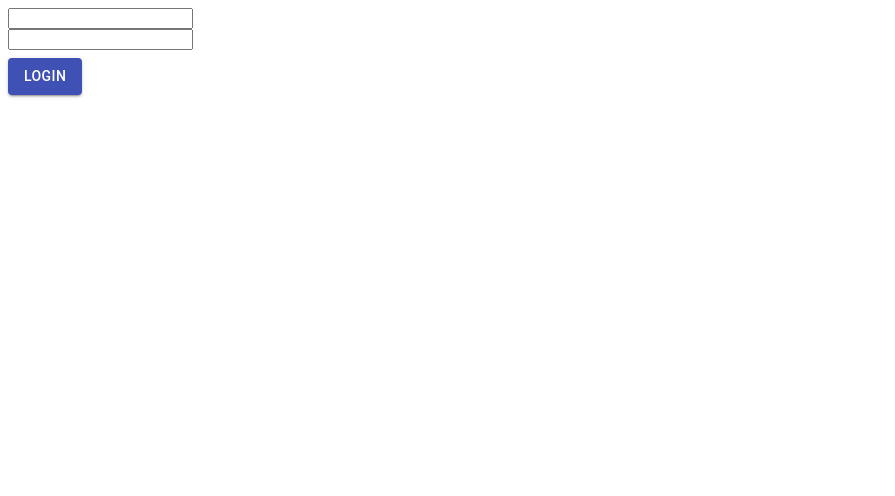
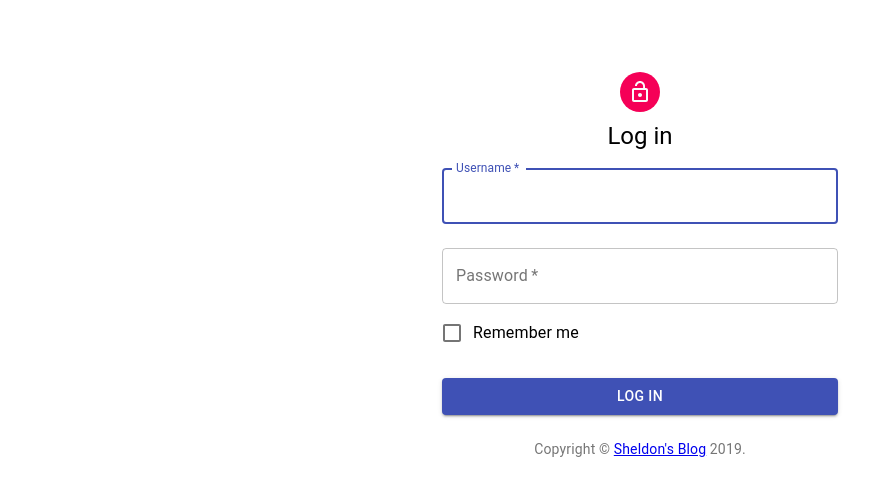
Before and after one commit to SheldonWang3000/ReactBlog, a React (Create React App) app: page /login in a window 1280 px wide. Shown: the top 496 px of the page, without its empty margins (0-895 px from the left). Built offline with nearby package versions, Linux system fonts and the light colour scheme.

Commit message:
add copyright, change styles of pages, change navigationbar

```diff
--- a/src/App.js
+++ b/src/App.js
@@ -15,6 +15,8 @@ import LoginVerifyProcess from './LoginVerifyProcess';
 import Login from './Login';
 import Dashboard from './Dashboard';
 import NavigationBar from './NavigationBar';
+import DashboardNavigationBar from './DashboardNavigationBar';
+import Copyright from './Copyright';
 
 
 function App() {
@@ -31,7 +33,7 @@ function App() {
                     <NavigationBar />
                 </Route>
                 <Route path="/dashboard">
-                    <NavigationBar />
+                    <DashboardNavigationBar />
                 </Route>
             </Switch>
             <Switch>
@@ -64,6 +66,7 @@ function App() {
                 </Route>
                 <Redirect to='/404'/>
             </Switch>
+            <Copyright/>
         </Router>
     );
 }
--- /dev/null
+++ b/src/Copyright.js
@@ -0,0 +1,18 @@
+import React from 'react';
+import { Link } from 'react-router-dom';
+import { Typography } from '@material-ui/core';
+
+function Copyright() {
+    return (
+        <Typography variant="body2" color="textSecondary" align="center">
+            {'Copyright © '}
+            <Link to='/' color="inherit">
+                Sheldon's Blog
+            </Link>{' '}
+            {new Date().getFullYear()}
+            {'.'}
+        </Typography>
+    );
+}
+
+export default Copyright;
--- /dev/null
+++ b/src/DashboardNavigationBar.js
@@ -0,0 +1,84 @@
+import React, { useState, useEffect } from 'react';
+import { useHistory } from 'react-router-dom';
+
+import { makeStyles } from '@material-ui/core/styles';
+import AppBar from '@material-ui/core/AppBar';
+import Toolbar from '@material-ui/core/Toolbar';
+import Button from '@material-ui/core/Button';
+import { Typography } from '@material-ui/core';
+
+import { connect } from 'react-redux';
+import { clearToken } from './redux/actions';
+
+import { axiosInstance, verifyLogin } from './Global';
+
+const useStyles = makeStyles(theme => ({
+    header: {
+        paddingBottom: '64px'
+    },
+    loginMsg: {
+        textAlign: 'right',
+        flexGrow: 1,
+    },
+    title: {
+        flexGrow: 1,
+    },
+}));
+
+function NavigationBar(props) {
+    console.log('NavigationBar');
+    const classes = useStyles();
+    const history = useHistory();
+    const [buttonAttri, setButtonAttri] = useState({ msg: "login", func: () => { } });
+    useEffect(() => {
+        const loginButton = {
+            msg: "Login",
+            func: () => {
+                history.push({
+                    pathname:'/login/',
+                    state: { from: history.location.pathname }
+                });
+            }
+        }
+
+        const signoutButton = {
+            msg: "Sign Out",
+            func: () => {
+                props.clearToken();
+                axiosInstance.defaults.headers.common['Authorization'] = "";
+                setButtonAttri(loginButton);
+                history.push('/');
+            }
+        }
+        verifyLogin().then(() => {
+            setButtonAttri(signoutButton);
+        }).catch(() => {
+            setButtonAttri(loginButton);
+        });
+    }, [history, props]);
+    return (
+        <div className={classes.header}>
+            <AppBar position='fixed' >
+                <Toolbar>
+                    <Typography variant="h5"className={classes.title}>
+                        The Dashboard of Sheldon's Blog
+                    </Typography>
+                    <Typography className={classes.loginMsg}>
+                        Hi, Sheldon
+                    </Typography>
+                    <Button color="inherit" onClick={buttonAttri.func}>
+                        {buttonAttri.msg}
+                    </Button>
+                </Toolbar>
+            </AppBar>
+        </div>
+    );
+}
+
+// Map Redux actions to component props
+const mapDispatchToProps = {
+    clearToken,
+}
+
+// Connected Component
+export default connect(null, mapDispatchToProps)(NavigationBar);
--- a/src/Global.js
+++ b/src/Global.js
@@ -20,7 +20,6 @@ function createAxiosResponseInterceptor() {
                 }).then((response) => {
                     axiosInstance.defaults.headers.common['Authorization'] = "Bearer " + response.data.access;
                     errorResponse.config.headers['Authorization'] = "Bearer " + response.data.access;
-                    console.log(errorResponse.config);
                     if (errorResponse.config.data !== undefined) {
                         var responseData = JSON.parse(errorResponse.config.data);
                         if (responseData.token !== undefined) responseData.token = response.data.access;
--- a/src/Login.js
+++ b/src/Login.js
@@ -2,6 +2,13 @@ import React, { useState } from 'react';
 
 import Button from '@material-ui/core/Button';
 import { makeStyles } from '@material-ui/core/styles';
+import Container from '@material-ui/core/Container';
+import Typography from '@material-ui/core/Typography';
+import TextField from '@material-ui/core/TextField';
+import Avatar from '@material-ui/core/Avatar';
+import LockOpenIcon from '@material-ui/icons/LockOpen';
+import FormControlLabel from '@material-ui/core/FormControlLabel';
+import Checkbox from '@material-ui/core/Checkbox';
 
 import { axiosInstance } from './Global';
 
@@ -10,10 +17,19 @@ import { updateToken } from './redux/actions';
 
 import { useHistory } from 'react-router-dom';
 
-
 const useStyles = makeStyles(theme => ({
+    main: {
+        marginTop: theme.spacing(8),
+        display: 'flex',
+        flexDirection: 'column',
+        alignItems: 'center',
+    },
+    avatar: {
+        margin: theme.spacing(1),
+        backgroundColor: theme.palette.secondary.main,
+    },
     button: {
-        margin: theme.spacing(1, 0),
+        margin: theme.spacing(3, 0),
     },
 }));
 
@@ -29,15 +45,10 @@ function Login(props) {
                 password: password
             }).then((response) => {
                 props.updateToken(response.data.refresh);
-                console.log("refresh");
-                console.log(response.data.refresh);
-                console.log("access");
-                console.log(response.data.access);
-
                 axiosInstance.defaults.headers.common['Authorization'] = "Bearer " + response.data.access;
-                console.log('history');
-                console.log(history.location);
-                if (history.location.state === undefined || history.location.state.from === undefined || history.location.state.from === "") {
+                if (history.location.state === undefined ||
+                    history.location.state.from === undefined ||
+                    history.location.state.from === "") {
                     history.replace("/dashboard");
                 } else {
                     history.replace({
@@ -49,19 +60,54 @@ function Login(props) {
             });
     };
     return (
-        <div>
-            <input id="username_input" onChange={(event)=>{
-                setUsername(event.target.value);
-            }} />
-            <br/>
-            <input id="password_input" type="password" onChange={(event)=>{
-                setPassword(event.target.value);
-            }} />
-            <br/>
+        <Container component='main' maxWidth='xs' >
+            <div className={classes.main}>
+                <Avatar className={classes.avatar}>
+                    <LockOpenIcon />
+                </Avatar>
+                <Typography component="h1" variant="h5">
+                    Log in
+                </Typography>
+            </div>
+            <TextField
+                variant="outlined"
+                margin="normal"
+                required
+                fullWidth
+                autoFocus
+                label="Username"
+                id="username_input"
+                onChange={(event) => {
+                    setUsername(event.target.value);
+                }}/>
+            <TextField
+                variant="outlined"
+                margin="normal"
+                required
+                fullWidth
+                name="password"
+                label="Password"
+                type="password"
+                autoComplete="current-password"
+                id="password_input"
+                onChange={(event) => {
+                    setPassword(event.target.value);
+                }}
+            />
+            <FormControlLabel
+                control={<Checkbox color="primary" />}
+                label="Remember me"
+            />
             <Button
-                variant="contained" color="primary" className={classes.button}
-                onClick={loginFunc}>Login</Button>
-        </div>
+                variant="contained"
+                color="primary"
+                className={classes.button}
+                onClick={loginFunc}
+                fullWidth
+                >
+                Log in
+            </Button>
+        </Container>
     );
 }
 
--- a/src/NavigationBar.js
+++ b/src/NavigationBar.js
@@ -1,82 +1,98 @@
-import React, { useState, useEffect } from 'react';
-import { useHistory } from 'react-router-dom';
+import React from 'react';
 
-import { makeStyles } from '@material-ui/core/styles';
+import { fade, makeStyles } from '@material-ui/core/styles';
 import AppBar from '@material-ui/core/AppBar';
 import Toolbar from '@material-ui/core/Toolbar';
-import Button from '@material-ui/core/Button';
-import { Typography } from '@material-ui/core';
+import Typography from '@material-ui/core/Typography';
+import SearchIcon from '@material-ui/icons/Search';
+import InputBase from '@material-ui/core/InputBase';
 
-import { connect } from 'react-redux';
-import { clearToken } from './redux/actions';
-
-import { axiosInstance, verifyLogin } from './Global';
 
 const useStyles = makeStyles(theme => ({
     header: {
         paddingBottom: '64px'
     },
-    button: {
+    loginMsg: {
+        textAlign: 'right',
+        flexGrow: 1,
     },
     title: {
-        textAlign: 'right',
         flexGrow: 1,
+    },
+    search: {
+        position: 'relative',
+        borderRadius: theme.shape.borderRadius,
+        backgroundColor: fade(theme.palette.common.white, 0.15),
+        '&:hover': {
+            backgroundColor: fade(theme.palette.common.white, 0.25),
+        },
+        marginLeft: 0,
+        width: '100%',
+        [theme.breakpoints.up('sm')]: {
+            marginLeft: theme.spacing(1),
+            width: 'auto',
+        },
+    },
+    searchIcon: {
+        width: theme.spacing(7),
+        height: '100%',
+        position: 'absolute',
+        pointerEvents: 'none',
+        display: 'flex',
+        alignItems: 'center',
+        justifyContent: 'center',
+    },
+    inputRoot: {
+        color: 'inherit',
+    },
+    inputInput: {
+        padding: theme.spacing(1, 1, 1, 7),
+        transition: theme.transitions.create('width'),
+        width: '100%',
+        [theme.breakpoints.up('sm')]: {
+            width: 120,
+            '&:focus': {
+                width: 200,
+            },
+        },
     },
 }));
 
 function NavigationBar(props) {
     console.log('NavigationBar');
     const classes = useStyles();
-    const history = useHistory();
-    const [buttonAttri, setButtonAttri] = useState({ msg: "login", func: () => { } });
-    useEffect(() => {
-        const loginButton = {
-            msg: "Login",
-            func: () => {
-                console.log("login");
-                history.push({
-                    pathname:'/login/',
-                    state: { from: '/' }
-                });
-            }
-        }
 
-        const signoutButton = {
-            msg: "Sign Out",
-            func: () => {
-                console.log("sign out");
-                props.clearToken();
-                axiosInstance.defaults.headers.common['Authorization'] = "";
-                setButtonAttri(loginButton);
-                history.push('/');
-            }
-        }
-        verifyLogin().then(() => {
-            setButtonAttri(signoutButton);
-        }).catch(() => {
-            setButtonAttri(loginButton);
-        });
-    }, [history, props]);
     return (
         <div className={classes.header}>
             <AppBar position='fixed' >
                 <Toolbar>
-                    <Typography className={classes.title}>
-                        Hi, Sheldon
+                    <Typography variant="h5"className={classes.title}>
+                        Sheldon's Blog
                     </Typography>
-                    <Button color="inherit" className={classes.button} onClick={buttonAttri.func}>
-                        {buttonAttri.msg}
-                    </Button>
+                    <div className={classes.search}>
+                        <div className={classes.searchIcon}>
+                            <SearchIcon />
+                        </div>
+                        <InputBase
+                            placeholder="Search…"
+                            classes={{
+                                root: classes.inputRoot,
+                                input: classes.inputInput,
+                            }}
+                            inputProps={{ 'aria-label': 'search' }}
+                            onKeyDown={(event)=>{
+                                if (event.keyCode=== 13)
+                                {
+                                    console.log(event.target.value);
+                                }
+                            }}
+                            onBlur={(event) => { event.target.value = ""; }}
+                        />
+                    </div>
                 </Toolbar>
             </AppBar>
         </div>
     );
 }
 
-// Map Redux actions to component props
-const mapDispatchToProps = {
-    clearToken,
-}
-
-// Connected Component
-export default connect(null, mapDispatchToProps)(NavigationBar);
+export default NavigationBar;
```
Also changed, not shown: src/BlogList.js (+7 -8 lines), src/Detail.js (+2 -5 lines), src/index.css (+2 -44 lines).
